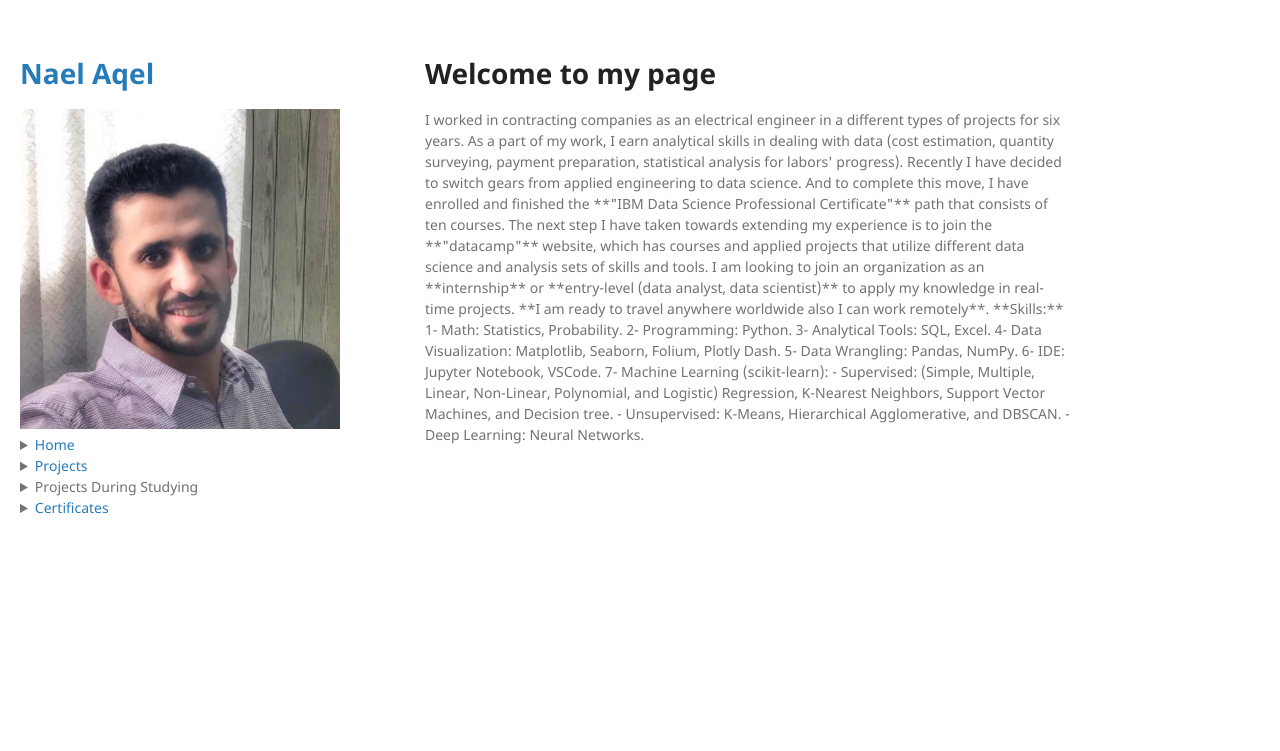
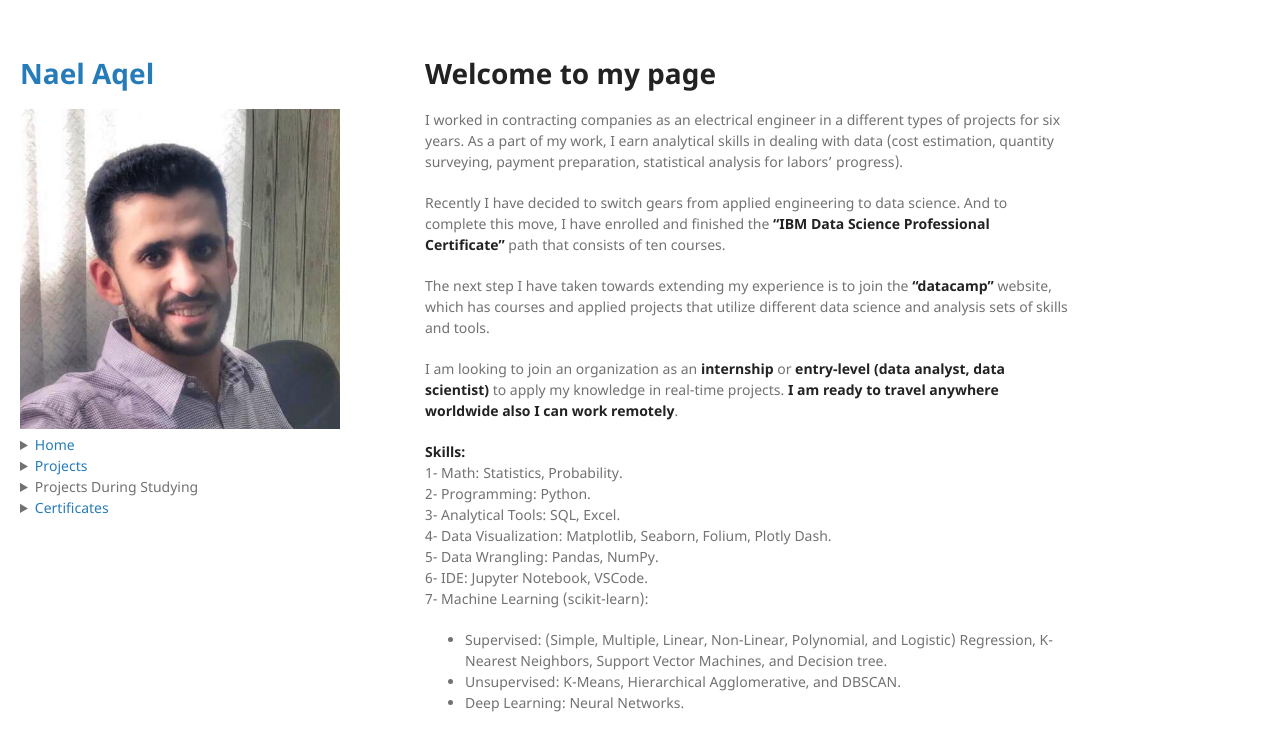
Before and after one commit to NaelAqel/naelaqel.github.io, a Jekyll site: the page built from Home.md, in a window 1280 px wide. Shown: the top 751 px of the page. Built offline with Jekyll 4.4.1, drawn with Linux system fonts in a browser that asks for light colours.

Commit message:
Editing the home page

```diff
--- a/Home.md
+++ b/Home.md
@@ -2,9 +2,9 @@
 layout: default
 ---
 <section1></section1>
-<h1>Welcome to my page</h1>
+# Welcome to my page
 
-<p>I worked in contracting companies as an electrical engineer in a different types of projects for six years. As a part of my work, I earn analytical skills in dealing with data (cost estimation, quantity surveying, payment preparation, statistical analysis for labors' progress).
+I worked in contracting companies as an electrical engineer in a different types of projects for six years. As a part of my work, I earn analytical skills in dealing with data (cost estimation, quantity surveying, payment preparation, statistical analysis for labors' progress).
 
 Recently I have decided to switch gears from applied engineering to data science. And to complete this move, I have enrolled and finished the **"IBM Data Science Professional Certificate"** path that consists of ten courses.
 
@@ -23,4 +23,3 @@ I am looking to join an organization as an **internship** or **entry-level (data
   - Supervised: (Simple, Multiple, Linear, Non-Linear, Polynomial, and Logistic) Regression, K-Nearest Neighbors, Support Vector Machines, and Decision tree.
   - Unsupervised: K-Means, Hierarchical Agglomerative, and DBSCAN.
   - Deep Learning: Neural Networks.
-</p>
```
